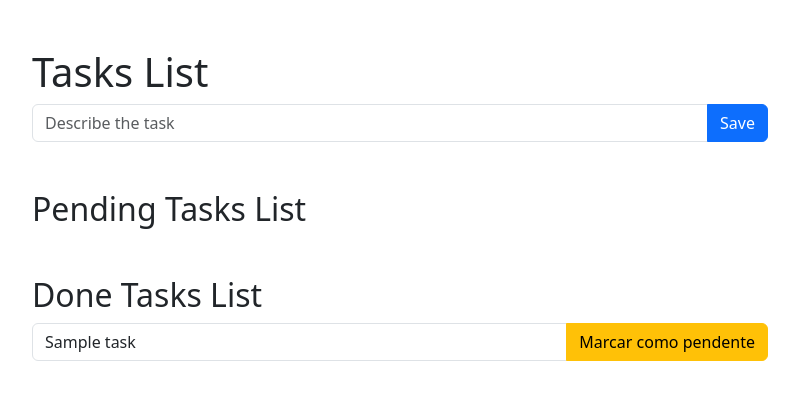
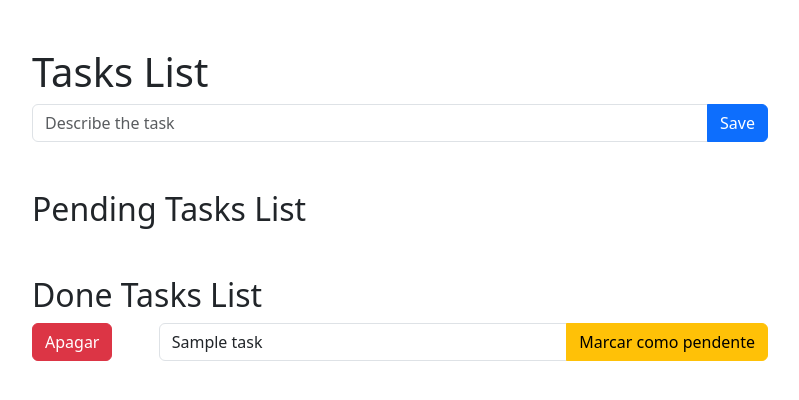
Before and after one commit to fonsecaRafael/TODO-List, a Django app: page /tasks/ in a window 1280 px wide. Shown: the top 400 px of the page, without its empty margins (240-1039 px from the left). Run offline with Django 4.2, Linux system fonts and the light colour scheme; tables that the repository leaves empty hold one stand-in row (values such as "Sample post").

Commit message:
Include delete button to template home

```diff
--- a/todoapp/tasks/templates/tasks/home.html
+++ b/todoapp/tasks/templates/tasks/home.html
@@ -40,6 +40,16 @@
 
                     <h2 class="mt-5"> Done Tasks List </h2>
                     {% for task in done_tasks %}
+                        <div class="row">
+                            <div class="col-2">
+                                <form action="{% url 'tasks:delete' task_id=task.id %}" method="post">
+                                    {% csrf_token %}
+                                    <div class="input-group mb-3">
+                                        <button class="btn btn-danger" type="submit">Apagar</button>
+                                    </div>
+                                </form>
+                            </div>
+                            <div class="col-10">
                                 <form action="{% url 'tasks:detail' task_id=task.id %}" method="post">
                                     {% csrf_token %}
                                     <div class="input-group mb-3">
@@ -50,11 +60,10 @@
 
                                     </div>
                                 </form>
-                    {% endfor %}
-
                             </div>
                         </div>
-
-
+                    {% endfor %}
+                </div>
+            </div>
     </body>
 </html>
```
Lines whose indentation alone changed are shown as unchanged.
